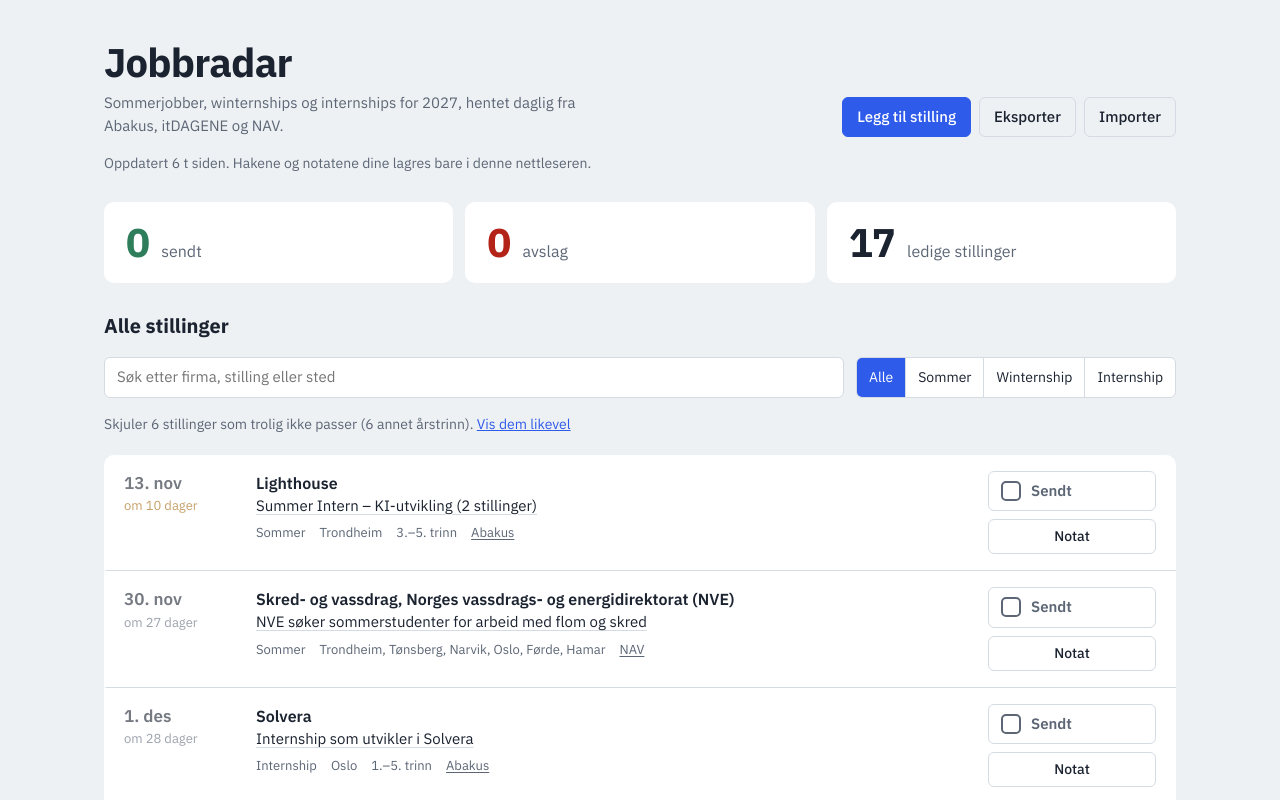
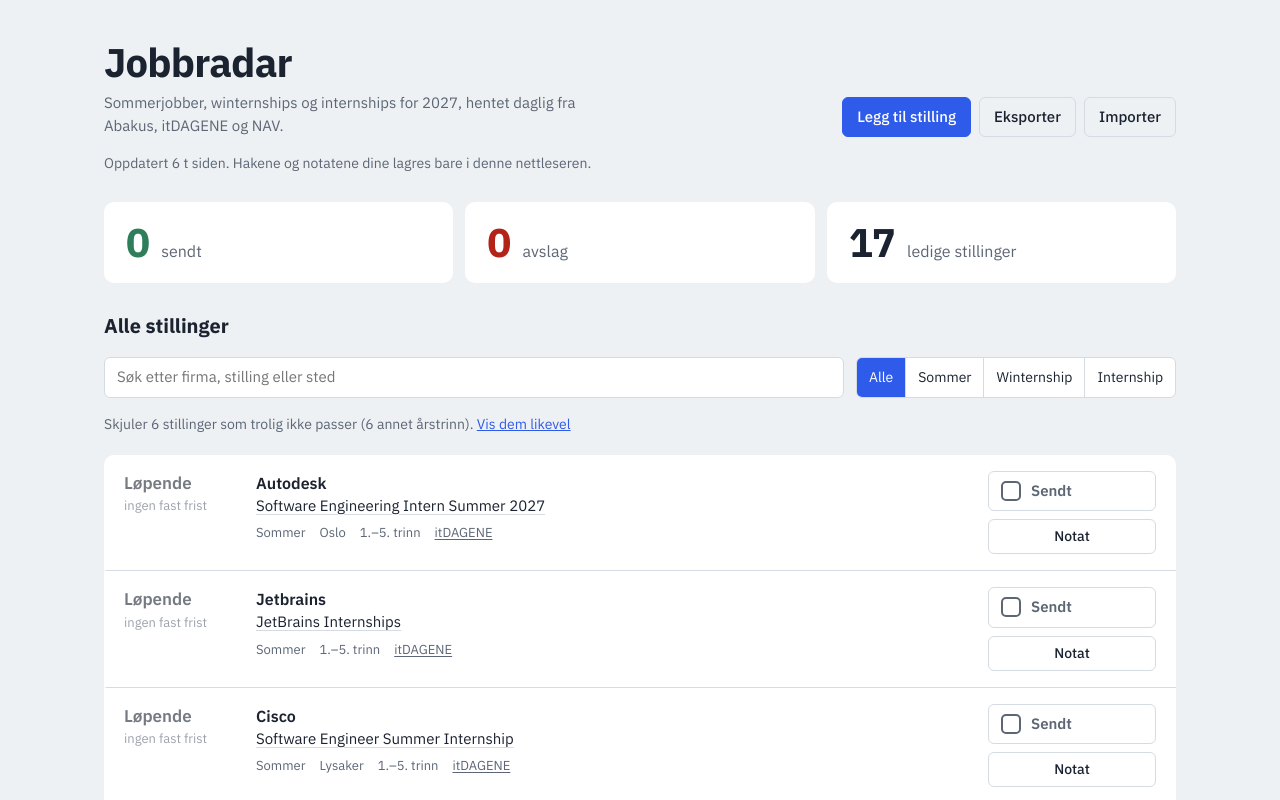
Before and after one commit to leonc67/jobbradar, a React (Vite) app: page / in a window 1280 px wide. Shown: the top 800 px of the page. Built offline with nearby package versions, Linux system fonts and the light colour scheme.

Commit message:
Vis løpende frister øverst i listen
Co-Authored-By: Claude Opus 5.5 <noreply@anthropic.com>
Claude-Session: https://claude.ai/code/session_016RHb1DeQiBw8KLUhFVYCE1

```diff
--- a/src/App.tsx
+++ b/src/App.tsx
@@ -78,7 +78,8 @@ export function App() {
     .filter((j) => kind === 'alle' || j.kind === kind)
     .filter((j) => matchesFilter(j, filter))
     .filter((j) => !q || `${j.company} ${j.title} ${j.locations.join(' ')}`.toLowerCase().includes(q))
-    .sort((a, b) => (a.deadline ?? '9999').localeCompare(b.deadline ?? '9999'));
+    // Løpende frister (uten dato) øverst, deretter nærmeste frist først
+    .sort((a, b) => (a.deadline ?? '').localeCompare(b.deadline ?? ''));
 
   const isNew = (j: Job) => !isTracked(j) && !!store.previousVisit && j.firstSeen > store.previousVisit;
   const newCount = shown.filter(isNew).length;
```
